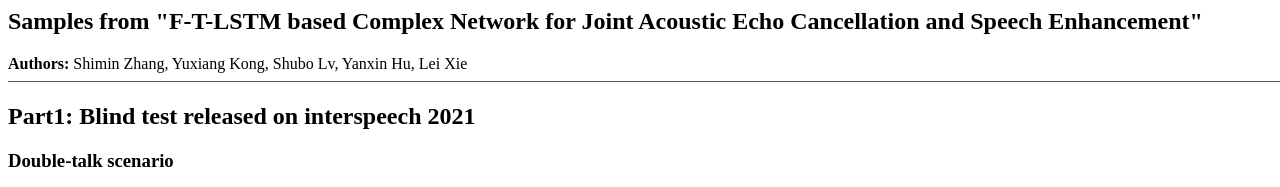
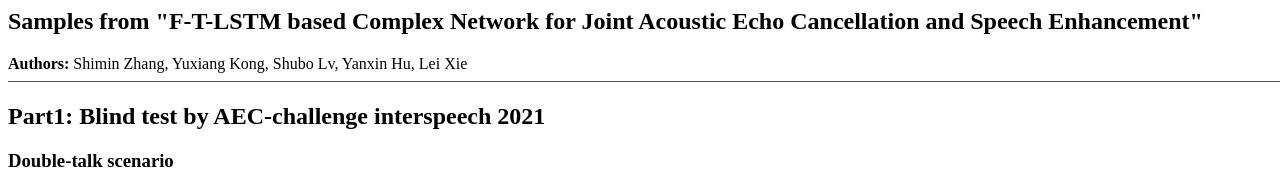
Before and after one commit to echocatzh/Demo-of-DeepComplexAEC, a plain HTML site: page index.html in a window 1280 px wide. Shown: the top 187 px of the page. Drawn offline with Linux system fonts and the light colour scheme.

Commit message:
Update index.html

```diff
--- a/index.html
+++ b/index.html
@@ -19,7 +19,7 @@
     </div>
 
     <hr style="height:1px;border:none;border-top:1px solid #555555; width:130%">
-    <h2>Part1: Blind test released on interspeech 2021</h2>
+    <h2>Part1: Blind test by AEC-challenge interspeech 2021</h2>
     <style type="text/css">
         .tg {
             border-collapse: collapse;
```
